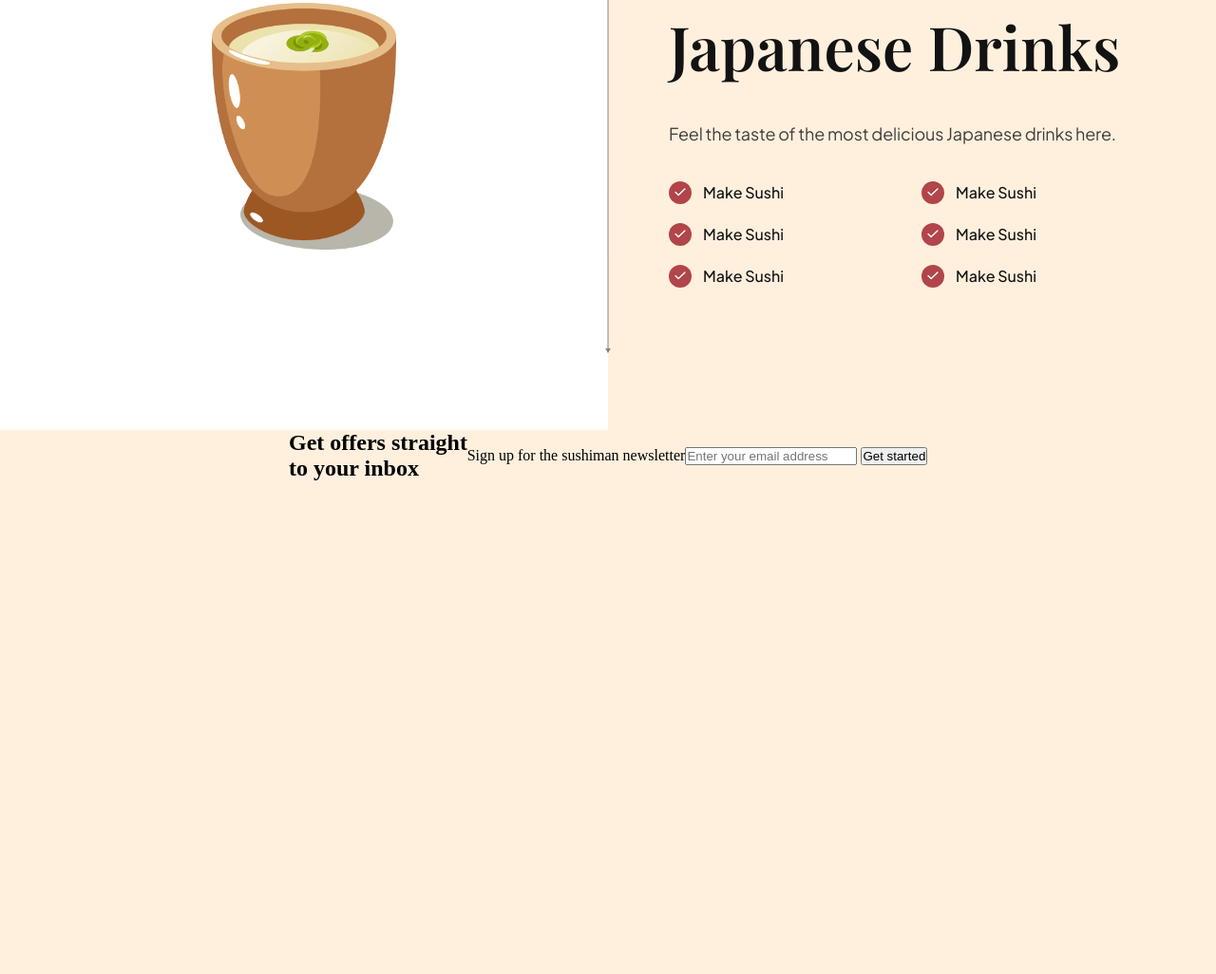
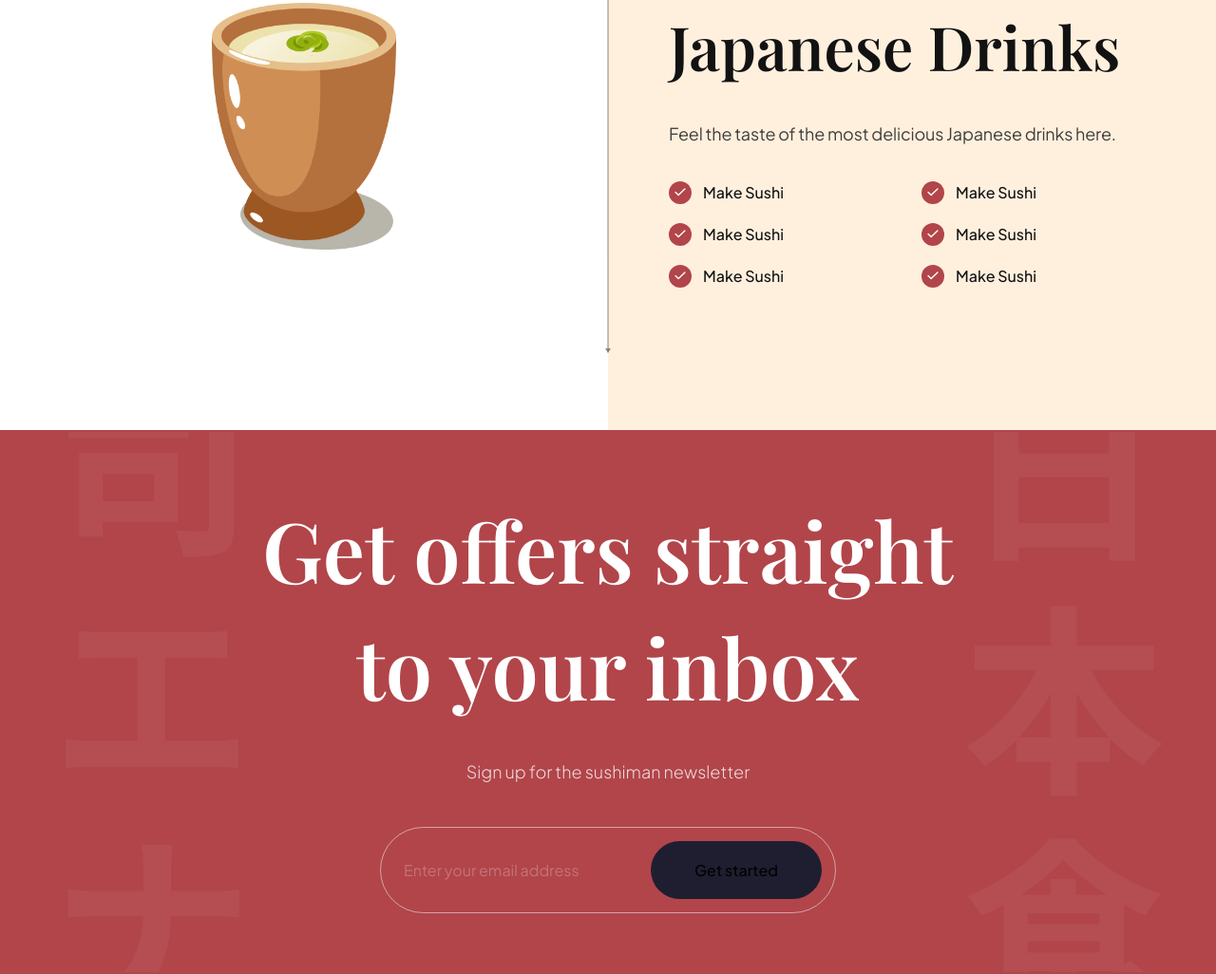
Before and after one commit to GiftChrisJava/sushi, a website built with Vite: page index.html in a window 1280 px wide. Shown: the part 3241-4267 px from the top of the page at 95% size. Before the commit the page ends 3748 px from the top, so only its background shows below. Built offline with nearby package versions, Linux system fonts and the light colour scheme.

Commit message:
done with subscription

```diff
--- a/css/sections/subscribe.css
+++ b/css/sections/subscribe.css
@@ -0,0 +1,83 @@
+.subscription {
+  padding: 64px;
+  background-color: var(--primary-color);
+  background-image: url("../../assets/subscribe_bg.png");
+  background-position: center;
+  background-repeat: no-repeat;
+  background-size: contain;
+
+  flex-direction: column;
+  overflow: hidden;
+}
+
+.subscription h2 {
+  font-size: 88px;
+  font-family: var(--playfair-display);
+  font-weight: 600;
+  line-height: 123px;
+
+  color: #fff;
+  text-align: center;
+}
+
+.subscription p {
+  font-size: 18px;
+  font-family: var(--plus-jakarta-sans);
+  font-weight: 300;
+  line-height: 36px;
+
+  margin-top: 32px;
+
+  color: rgba(255, 255, 255, 0.8);
+  /* text-align: center; */
+}
+
+.subscription__form {
+  min-width: 480px;
+  margin-top: 40px;
+
+  padding: 14px 14px 14px 24px;
+
+  display: flex;
+  gap: 10px;
+
+  border: 1px solid rgba(255, 255, 255, 0.5);
+  border-radius: 46px;
+}
+
+.subscription__form input {
+  flex: 1;
+
+  font-size: 16px;
+  font-weight: 400px;
+  font-family: var(--plus-jakarta-sans);
+
+  color: #fff;
+  opacity: 0.5;
+
+  background: transparent;
+  border: none;
+  outline: none;
+}
+
+.subscription__form input::placeholder {
+  color: #fff;
+  opacity: 0.5;
+}
+
+.subscription__form button {
+  padding: 20px;
+
+  min-width: 180px;
+
+  font-size: 16px;
+  font-weight: 500;
+  font-family: var(--plus-jakarta-sans);
+
+  background: var(--black-400);
+  border-radius: 46px;
+  border: none;
+  outline: none;
+
+  cursor: pointer;
+}
--- a/css/style.css
+++ b/css/style.css
@@ -7,8 +7,8 @@
 @import url("sections/about.css");
 @import url("sections/popular.css");
 @import url("sections/trending.css");
-/* @import url("sections/subscribe.css"); */
-/* @import url("sections/footer.css"); */
+@import url("sections/subscribe.css");
+@import url("sections/footer.css");
 
 /* CSS variables for reusablity across all files (including above imported) */
 :root {
```
